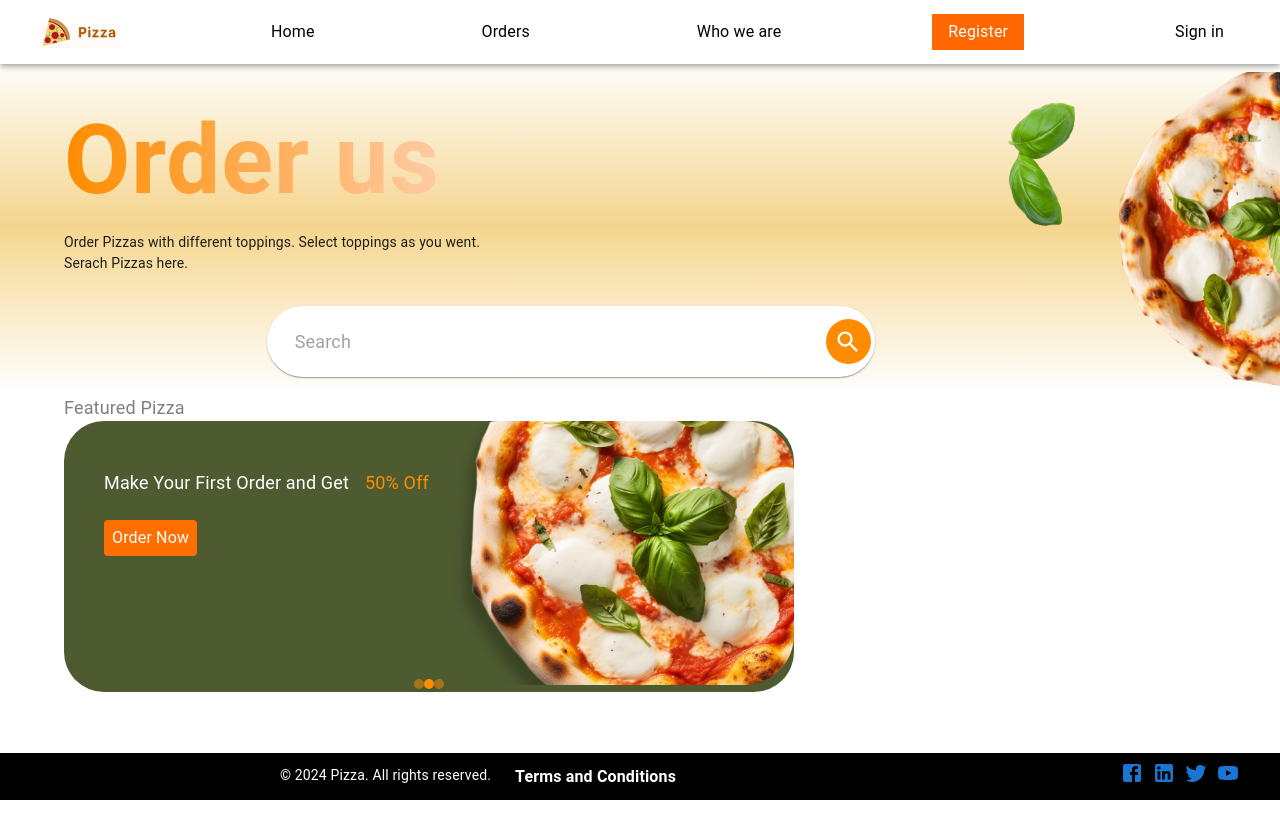
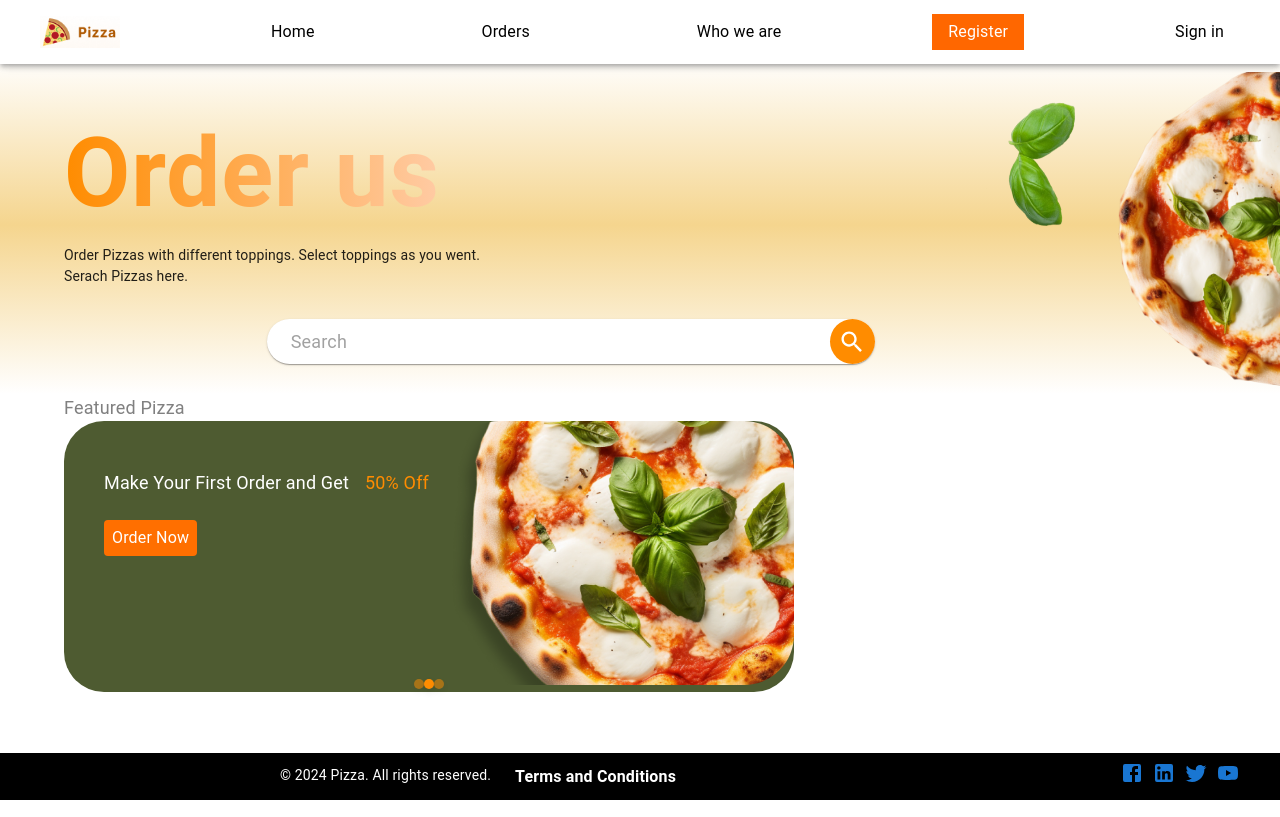
Before and after one commit to getye/Pizza-Ordering-App, a React (Create React App) app in the folder client/: page / in a window 1280 px wide. Built offline with nearby package versions, Linux system fonts and the light colour scheme.

Commit message:
Side bar and body

```diff
--- a/client/src/components/home.js
+++ b/client/src/components/home.js
@@ -66,7 +66,6 @@ return (
           <Paper
             component="form"
             sx={{
-              p: { xs: '8px 2px', sm: '10px 3px', md: '12px 4px', lg: '13px 4px' },
               borderRadius: 10,
               display: 'flex',
               alignItems: 'center',
```
Also changed, not shown: 8 other files (tests, documents, lock files or other folders).
